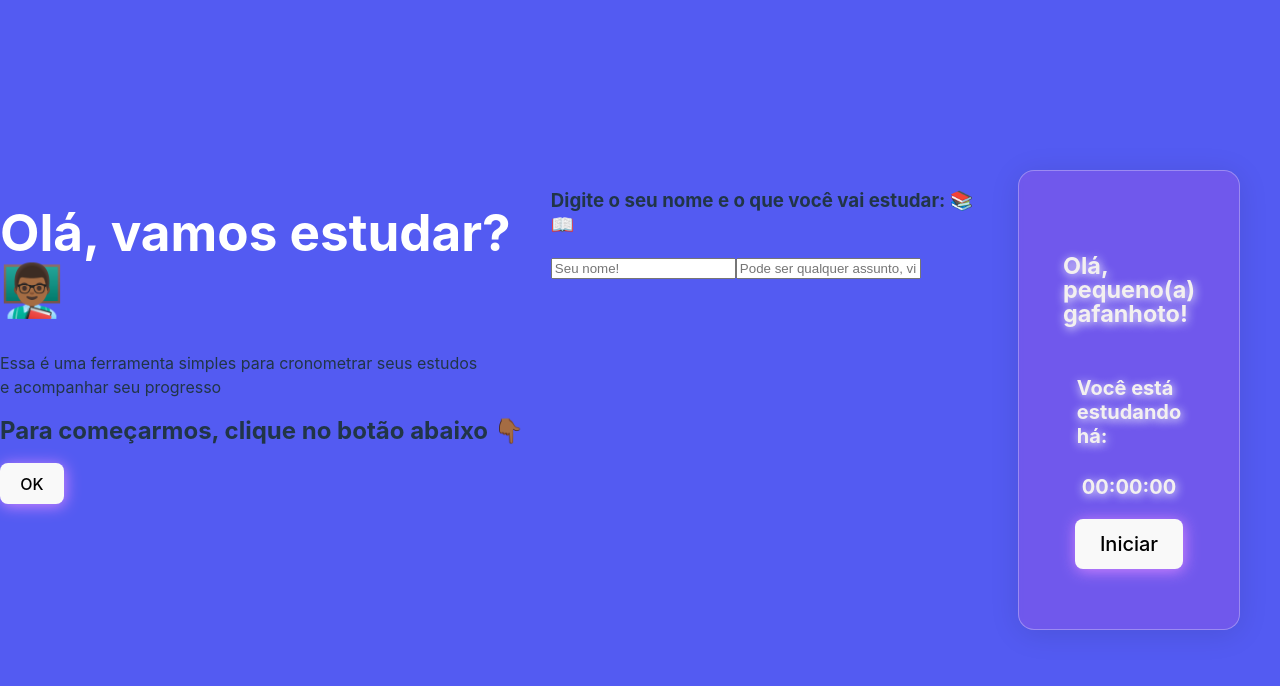
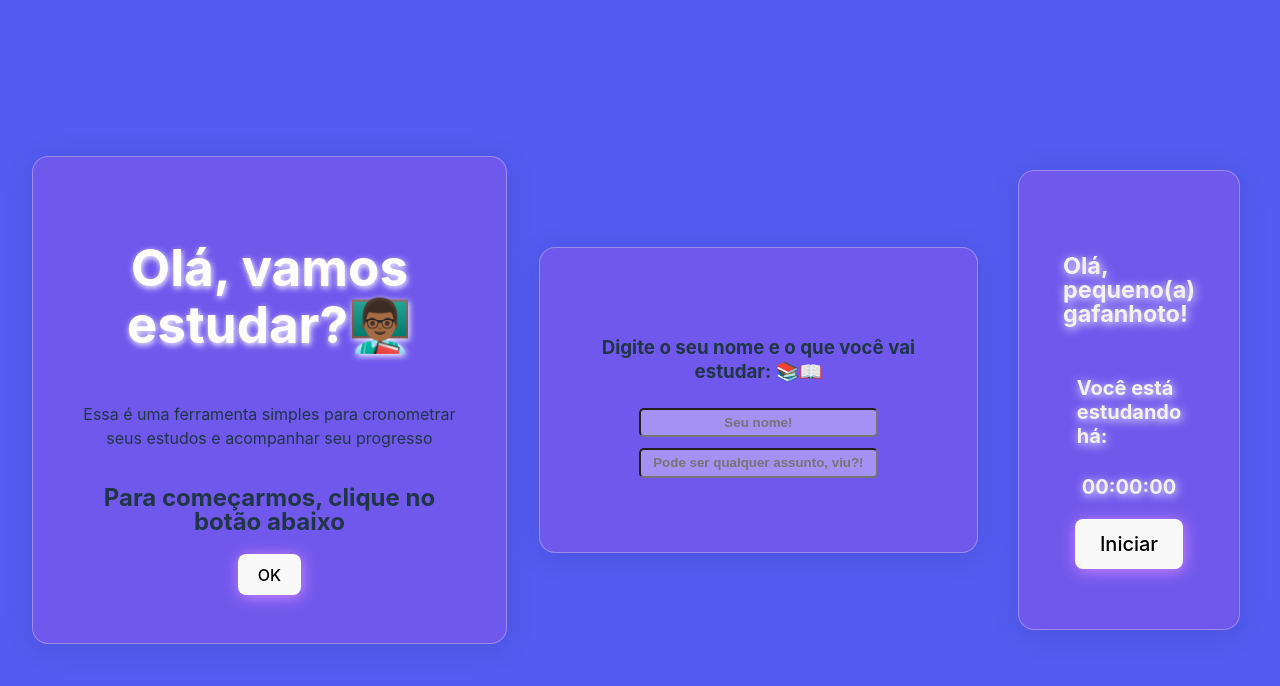
Before and after one commit to thiagosaidm/Contabilizador-de-Estudos, a React (Vite) app in the folder contabilizador/: page / in a window 1280 px wide. Shown: the top 686 px of the page. Built offline with nearby package versions, Linux system fonts and the light colour scheme.

Commit message:
"Melhorias"

```diff
--- a/contabilizador/package.json
+++ b/contabilizador/package.json
@@ -10,7 +10,8 @@
   },
   "dependencies": {
     "react": "^18.2.0",
-    "react-dom": "^18.2.0"
+    "react-dom": "^18.2.0",
+    "react-router-dom": "^6.6.2"
   },
   "devDependencies": {
     "@types/react": "^18.0.26",
--- a/contabilizador/src/App.css
+++ b/contabilizador/src/App.css
@@ -12,15 +12,16 @@
 
 }
 
-.content-form {
+.home {
   width: 450px;
   max-height: 500px;
+  text-align: center;
   display: flex;
   flex-direction: column;
   align-items: center;
   background-color: aquamarine;
   margin: auto 2em;
-  padding: 1em;
+  padding: 3em;
   border-radius: 15px;
   /* From https://css.glass */
   background: rgba(227, 82, 212, 0.2);
@@ -29,12 +30,18 @@
   backdrop-filter: blur(5px);
   -webkit-backdrop-filter: blur(5px);
   border: 1px solid rgba(255, 255, 255, 0.3);
-  text-shadow: 1px 2px 10px #fffdfd;
+
 }
 
-.content-form input{
-  padding: .3em;
-  width: 20%;
+.home h1{
+  text-shadow: 1px 2px 6px #fffdfd;
+}
+
+.form input{
+  margin: .4em auto;
+  padding: .4em;
+  width: 60%;
+
 
   background-color: #fffdfd5b;
 
@@ -46,10 +53,30 @@
   border-radius: 5px;
 }
 
+
 .content {
   display: flex;
   flex-direction: column;
   align-items: center;
+
+}
+
+.form{
+
+    display: flex;
+    flex-direction: column;
+    justify-content: center;
+    height: 15em;
+    padding: 2em;
+    margin: auto;
+    text-align: center;
+    /* From https://css.glass */
+    background: rgba(227, 82, 212, 0.2);
+    border-radius: 16px;
+    box-shadow: 0 4px 30px rgba(0, 0, 0, 0.1);
+    backdrop-filter: blur(5px);
+    -webkit-backdrop-filter: blur(5px);
+    border: 1px solid rgba(255, 255, 255, 0.3);
 
 }
 
--- a/contabilizador/src/Components/Form/Form.jsx
+++ b/contabilizador/src/Components/Form/Form.jsx
@@ -3,7 +3,7 @@ import { useState } from "react";
 
 function Form({setNome, setAssunto}) {
     return(
-        <div>
+        <div className="form">
             <h3>Digite o seu nome e o que você vai estudar: 📚📖</h3>
 
 
--- a/contabilizador/src/Components/Home/Home.jsx
+++ b/contabilizador/src/Components/Home/Home.jsx
@@ -7,9 +7,9 @@ function Home() {
                     Olá, vamos estudar?👨🏾‍🏫
                 </h1>
 
-                <p>Essa é uma ferramenta simples para cronometrar seus estudos <br/> e acompanhar seu progresso</p>
+                <p>Essa é uma ferramenta simples para cronometrar seus estudos e acompanhar seu progresso</p>
 
-                <h2>Para começarmos, clique no botão abaixo 👇🏾</h2>
+                <h2>Para começarmos, clique no botão abaixo</h2>
 
                 <button>OK</button>
 
```
Also changed, not shown: 1 other file (tests, documents, lock files or other folders).
